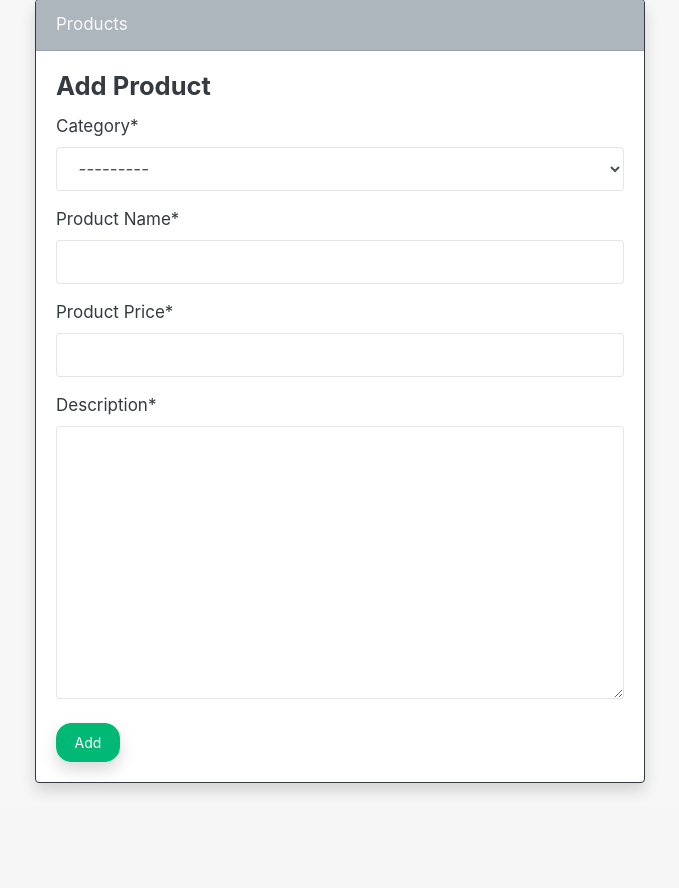
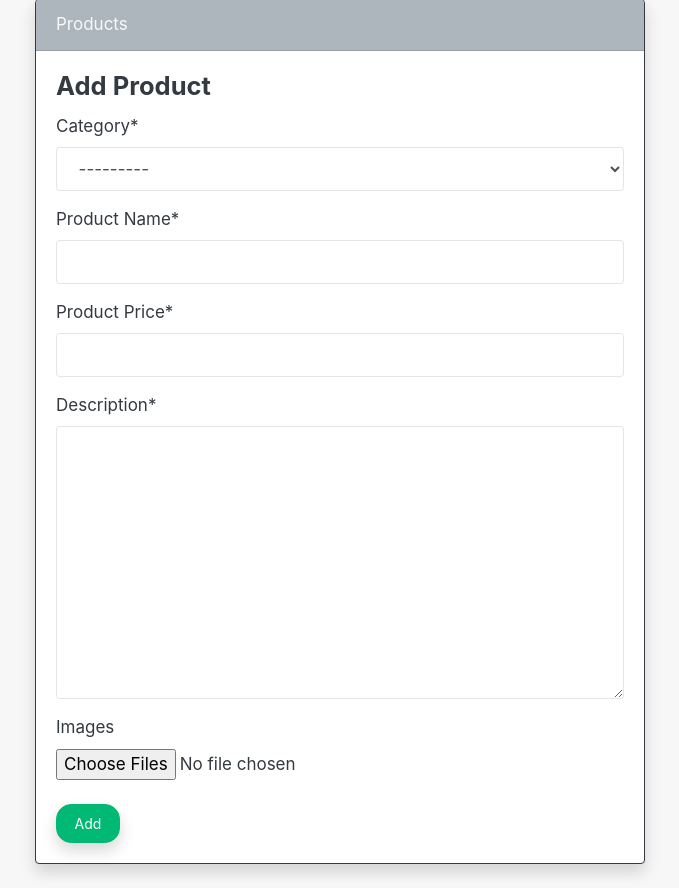
Before and after one commit to ramsheedrd/Shopping, a Django app: page /product/add/ in a window 1280 px wide. Shown: the part 84-972 px from the top of the page, without its empty margins (300-979 px from the left). Before the commit the page ends 878 px from the top, so only its background shows below. Run offline with Django 3.2, Linux system fonts and the light colour scheme; data comes from the database, SQL or seed files in the repository; both versions use the stored data as it was after the commit; some libraries are stand-ins or nearby versions.

Commit message:
updated product adding form with image field

```diff
--- a/product/forms.py
+++ b/product/forms.py
@@ -1,4 +1,11 @@
 from django import forms
+from .models import Products, ProductImages
 
 class ProductImageForm(forms.Form):
-    images = forms.FileField(widget=forms.ClearableFileInput(attrs={'multiple': True}))
+    images = forms.FileField(required = False, widget=forms.ClearableFileInput(attrs={'multiple': True}))
+
+
+class ProductAddForm(forms.ModelForm):
+    class Meta:
+        model = Products
+        fields = ['category', 'product_name', 'product_price', 'description']
--- a/product/views.py
+++ b/product/views.py
@@ -14,7 +14,7 @@ from .models import (
     ProductImages,
     ProductFeatures
 )
-from .forms import ProductImageForm
+from .forms import ProductImageForm, ProductAddForm
 
 # Create your views here.
 
@@ -60,16 +60,70 @@ class ProductDetailView(DetailView):
     context_object_name = 'product'
 
 
-class ProductAddView(CreateView):
+class ProductAddView(View):
     model = Products
-    fields = ['category', 'product_name', 'product_price', 'description']
-    template_name_suffix = '_add_form'
+    template_name = 'product/products_add_form.html'
+
+    def get(self, request):
+        context = {
+            'form_product' : ProductAddForm(),
+            'form_images'  : ProductImageForm()
+        }
+        return render(request, self.template_name, context)
+
+    def post(self, request):
+        form_product = ProductAddForm(request.POST)
+        form_images  = ProductImageForm(request.POST, request.FILES)
+        if form_product.is_valid() and form_images.is_valid():
+            product = form_product.save()
+            for field in request.FILES.keys():
+                for img in request.FILES.getlist('images'):
+                    instance = ProductImages(product=product, image= img)  # match the model.
+                    instance.save()
+            return redirect(product.get_absolute_url())
+
+        else:
+            context = {
+                'form_product' : form_product,
+                'form_images'  : form_images
+            }
+            return render(request, self.template_name, context)
 
 
-class ProductEditView(UpdateView):
+class ProductEditView(View):
     model = Products
-    fields = ['category', 'product_name', 'product_price', 'description']
-    template_name_suffix = '_edit_form'
+    template_name = 'product/products_edit_form.html'
+
+    def get(self, request, *args, **kwargs):
+        product = get_object_or_404(Products, slug = kwargs.get("slug"))
+        context = {
+            'form_product' : ProductAddForm(instance=product),
+            'form_images'  : ProductImageForm()
+        }
+        return render(request, self.template_name, context)
+
+    def post(self, request, *args, **kwargs):
+        product = get_object_or_404(Products, slug = kwargs.get("slug"))
+        form_product = ProductAddForm(request.POST, instance=product)
+        form_images  = ProductImageForm(request.POST, request.FILES)
+        if form_product.is_valid() and form_images.is_valid():
+            product = form_product.save()
+
+            # if images need to be replaced
+            # product.product_images.all().delete()
+
+            for field in request.FILES.keys():
+                for img in request.FILES.getlist('images'):
+                    instance = ProductImages(product=product, image= img)  # match the model.
+                    instance.save()
+            return redirect(product.get_absolute_url())
+
+        else:
+            context = {
+                'form_product' : form_product,
+                'form_images'  : form_images
+            }
+            return render(request, self.template_name, context)
 
 
 class ProductDeleteView(DeleteView):
--- a/templates/product/products_add_form.html
+++ b/templates/product/products_add_form.html
@@ -17,7 +17,9 @@ Add Product
           <div class="">
             <form method="post" enctype="multipart/form-data">
                 {% csrf_token %}
-                {{ form | crispy }}
+                {{ form_product | crispy }}
+                {{ form_images | crispy }}
+
                 <div class="mt-4">
                     <button type="submit" class="btn btn-success shadow">Add</button>
                 </div>
--- a/templates/product/products_edit_form.html
+++ b/templates/product/products_edit_form.html
@@ -17,7 +17,8 @@ Edit Category
           <div class="">
             <form method="post" enctype="multipart/form-data">
                 {% csrf_token %}
-                {{ form | crispy }}
+                {{ form_product | crispy }}
+                {{ form_images | crispy }}
                 <div class="mt-4">
                     <button type="submit" class="btn btn-success shadow">Save</button>
                 </div>
--- a/templates/product/products_list.html
+++ b/templates/product/products_list.html
@@ -7,6 +7,7 @@ Categories
 
 {% block content %}
 <div class="container col-sm-10 col-12">
+    <h4 class="ml-4 mt-4">All Products</h4>
     <div class="mt-4 d-flex category__card__wrapper flex-wrap">
     {% for product in products %}
         <a href="{{ product.get_absolute_url }}" class=" col-4">
```
Also changed, not shown: db.sqlite3.
